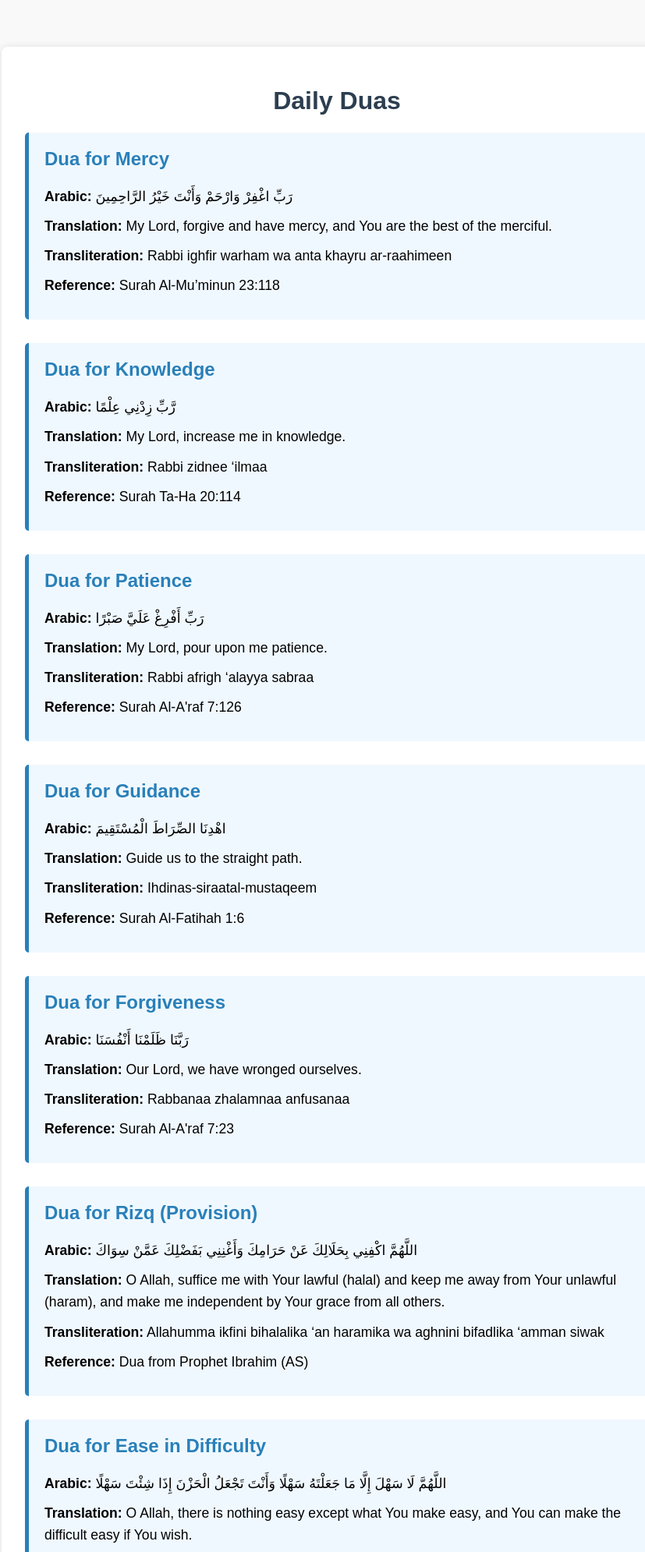
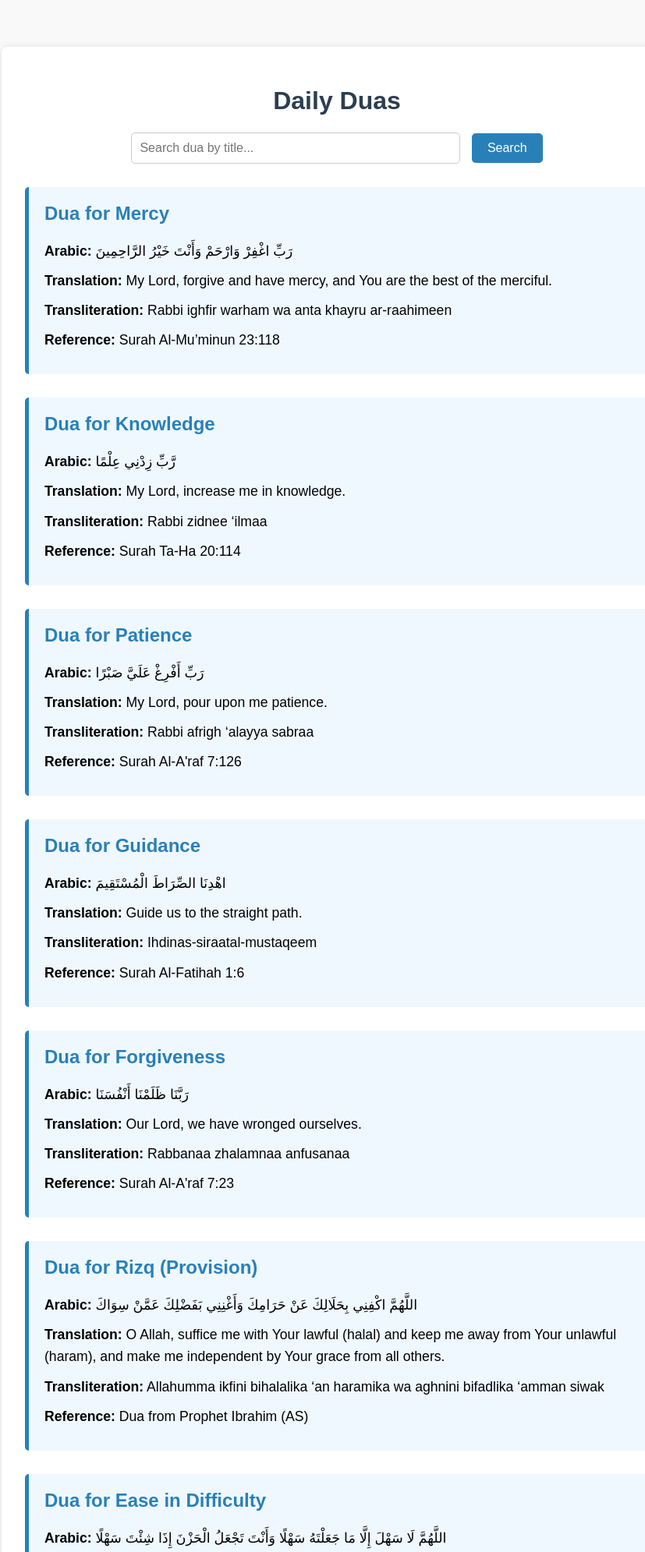
Before and after one commit to ABDULAFEEZ12/Tawfia-Ai, a Flask app: page /daily-dua in a window 1280 px wide. Shown: the top 1991 px of the page at 78% size, without its empty margins (208-1035 px from the left). Run offline with Flask 3, Linux system fonts and the light colour scheme.

Commit message:
Update daily-dua.html

```diff
--- a/templates/pages/daily-dua.html
+++ b/templates/pages/daily-dua.html
@@ -22,6 +22,31 @@
             text-align: center;
             color: #2c3e50;
         }
+        .search-bar {
+            text-align: center;
+            margin-bottom: 30px;
+        }
+        input[type="text"] {
+            padding: 10px;
+            width: 60%;
+            max-width: 400px;
+            font-size: 1em;
+            border: 1px solid #ccc;
+            border-radius: 5px;
+        }
+        button {
+            padding: 10px 20px;
+            margin-left: 10px;
+            font-size: 1em;
+            background-color: #2980b9;
+            color: #fff;
+            border: none;
+            border-radius: 5px;
+            cursor: pointer;
+        }
+        button:hover {
+            background-color: #3498db;
+        }
         .dua {
             margin-bottom: 30px;
             padding: 20px;
@@ -38,17 +63,21 @@
             line-height: 1.6;
             margin: 10px 0;
         }
-        .dua hr {
-            margin: 20px 0;
-        }
     </style>
 </head>
 <body>
     <div class="container">
         <h1>Daily Duas</h1>
+
+        <div class="search-bar">
+            <input type="text" id="search-input" placeholder="Search dua by title..." />
+            <button onclick="filterDuas()">Search</button>
+        </div>
+
+        <div id="duas-container">
             {% if duas %}
                 {% for dua in duas %}
-                <div class="dua">
+                    <div class="dua" data-title="{{ dua.title | lower }}">
                         <h2>{{ dua.title }}</h2>
                         <p><strong>Arabic:</strong> {{ dua.arabic }}</p>
                         <p><strong>Translation:</strong> {{ dua.translation }}</p>
@@ -62,5 +91,22 @@
                 <p>No duas available at the moment.</p>
             {% endif %}
         </div>
+    </div>
+
+    <script>
+        function filterDuas() {
+            const searchValue = document.getElementById('search-input').value.toLowerCase();
+            const duas = document.querySelectorAll('.dua');
+
+            duas.forEach(dua => {
+                const title = dua.getAttribute('data-title');
+                if (title.includes(searchValue)) {
+                    dua.style.display = 'block';
+                } else {
+                    dua.style.display = 'none';
+                }
+            });
+        }
+    </script>
 </body>
 </html>
```
Lines whose indentation alone changed are shown as unchanged.
